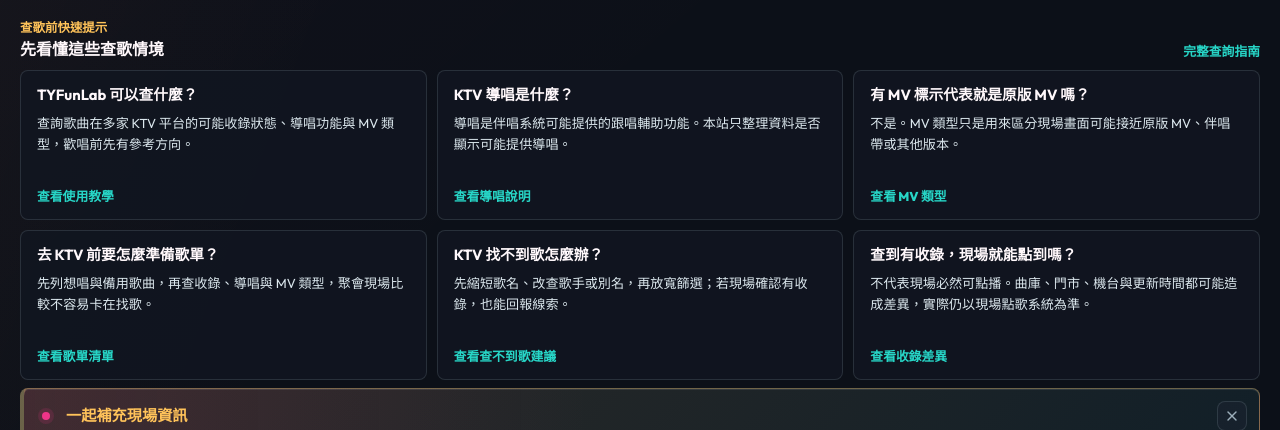
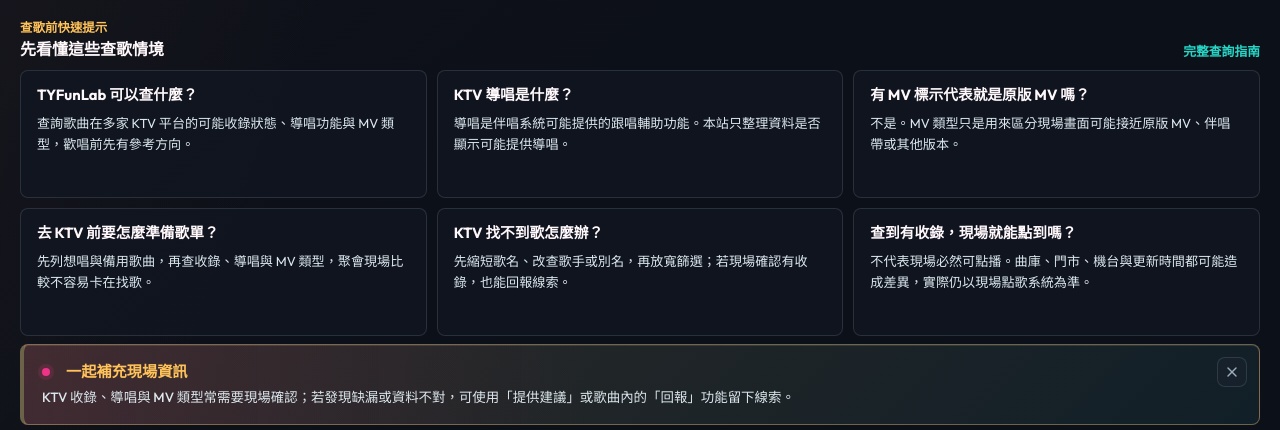
Before and after one commit to tungyingtw/TW_KTV, a React (Vite) app: page / in a window 1280 px wide. Shown: the part 498-928 px from the top of the page. Built offline with nearby package versions, Linux system fonts and the light colour scheme; no server answers.

Commit message:
Refine quick help card layout

```diff
--- a/public/legal-pages.css
+++ b/public/legal-pages.css
@@ -105,6 +105,47 @@ li,
 .feature-card,
 .email-card {
   color: #cbd5e1 !important;
+}
+
+h1,
+h2,
+h3,
+p,
+li,
+th,
+td,
+.note,
+.warning,
+.answer,
+.feature-card,
+.email-card {
+  text-wrap: pretty;
+  line-break: strict;
+  word-break: normal;
+}
+
+.links,
+.link-row {
+  align-items: flex-start;
+}
+
+.links a,
+.link-row a {
+  display: inline-flex;
+  min-height: 34px;
+  align-items: center;
+  line-height: 1.35;
+  white-space: nowrap;
+  word-break: keep-all;
+}
+
+table {
+  table-layout: auto;
+}
+
+th,
+td {
+  overflow-wrap: break-word;
 }
 
 .meta {
@@ -225,6 +266,17 @@ footer a {
 
   .feature-grid {
     grid-template-columns: 1fr !important;
+  }
+
+  .links a,
+  .link-row a {
+    white-space: normal;
+  }
+
+  table {
+    display: block;
+    overflow-x: auto;
+    -webkit-overflow-scrolling: touch;
   }
 
   .email-card {
--- a/src/App.tsx
+++ b/src/App.tsx
@@ -665,37 +665,31 @@ export function App() {
       question: 'TYFunLab 可以查什麼？',
       answer: '查詢歌曲在多家 KTV 平台的可能收錄狀態、導唱功能與 MV 類型，歡唱前先有參考方向。',
       href: './how-to-use.html',
-      linkLabel: '查看使用教學',
     },
     {
       question: 'KTV 導唱是什麼？',
       answer: '導唱是伴唱系統可能提供的跟唱輔助功能。本站只整理資料是否顯示可能提供導唱。',
       href: './ktv-guided-vocal.html',
-      linkLabel: '查看導唱說明',
     },
     {
       question: '有 MV 標示代表就是原版 MV 嗎？',
       answer: '不是。MV 類型只是用來區分現場畫面可能接近原版 MV、伴唱帶或其他版本。',
       href: './original-mv-vs-karaoke-video.html',
-      linkLabel: '查看 MV 類型',
     },
     {
       question: '去 KTV 前要怎麼準備歌單？',
       answer: '先列想唱與備用歌曲，再查收錄、導唱與 MV 類型，聚會現場比較不容易卡在找歌。',
       href: './before-ktv-song-checklist.html',
-      linkLabel: '查看歌單清單',
     },
     {
       question: 'KTV 找不到歌怎麼辦？',
       answer: '先縮短歌名、改查歌手或別名，再放寬篩選；若現場確認有收錄，也能回報線索。',
       href: './ktv-song-not-found.html',
-      linkLabel: '查看查不到歌建議',
     },
     {
       question: '查到有收錄，現場就能點到嗎？',
       answer: '不代表現場必然可點播。曲庫、門市、機台與更新時間都可能造成差異，實際仍以現場點歌系統為準。',
       href: './ktv-song-availability-differences.html',
-      linkLabel: '查看收錄差異',
     },
   ];
 
@@ -782,11 +776,10 @@ export function App() {
               key={item.question}
               href={item.href}
               className="homepage-quick-help-card"
-              aria-label={`${item.question} ${item.linkLabel}`}
+              aria-label={item.question}
             >
               <h3>{item.question}</h3>
               <p>{item.answer}</p>
-              <span className="homepage-quick-help-card-action">{item.linkLabel}</span>
             </a>
           ))}
         </div>
```
Also changed, not shown: src/index.css.
